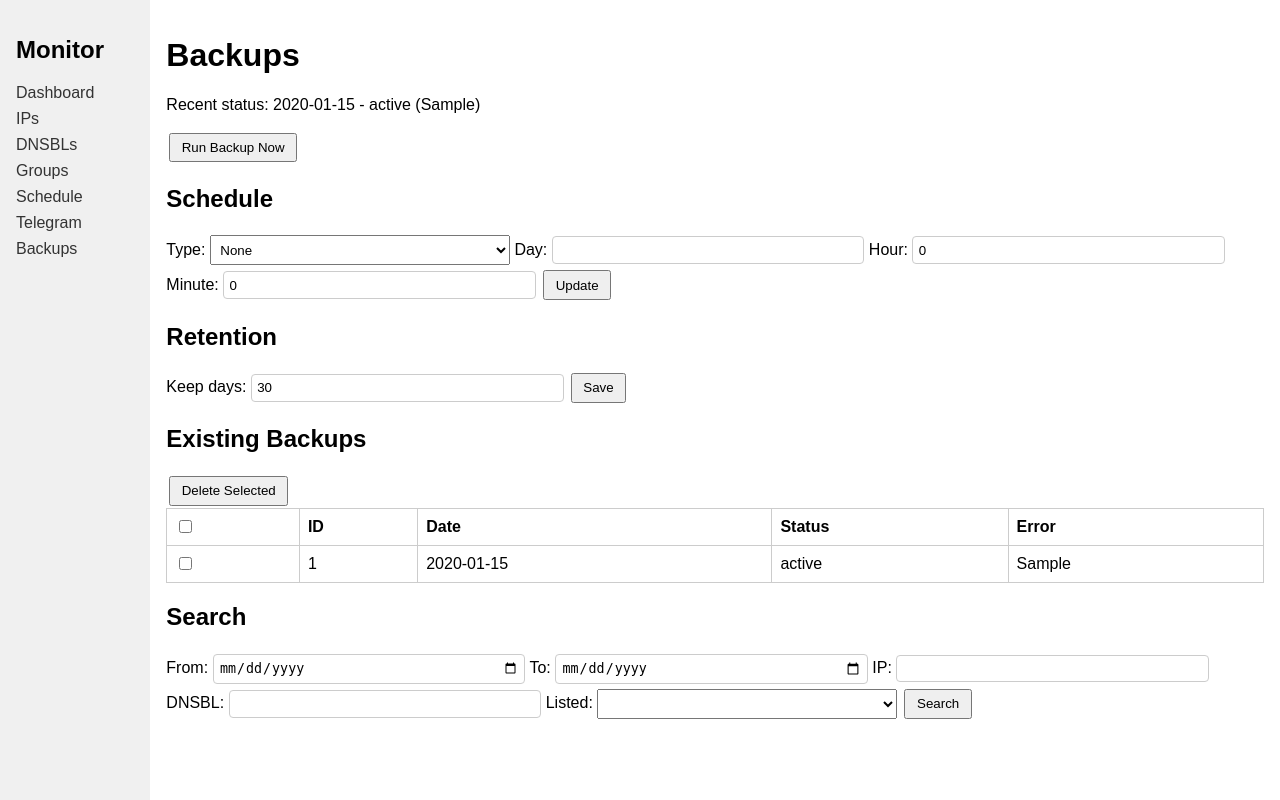
After one commit to Lavine12/Bash, a Flask app: page /backups in a window 1280 px wide. The commit adds this page. Run offline with Flask 3, Linux system fonts and the light colour scheme; data comes from the database, SQL or seed files in the repository; tables that the repository leaves empty hold one stand-in row (values such as "Sample post").

Commit message:
Add backup management with scheduling

```diff
--- a/blacklist_monitor/app.py
+++ b/blacklist_monitor/app.py
@@ -69,6 +69,20 @@ def init_db():
             key TEXT PRIMARY KEY,
             value TEXT
         )''')
+        c.execute('''CREATE TABLE IF NOT EXISTS backups (
+            id INTEGER PRIMARY KEY AUTOINCREMENT,
+            created_at TEXT,
+            status TEXT,
+            error TEXT
+        )''')
+        c.execute('''CREATE TABLE IF NOT EXISTS backup_check_results (
+            id INTEGER PRIMARY KEY AUTOINCREMENT,
+            backup_id INTEGER,
+            ip_id INTEGER,
+            dnsbl_id INTEGER,
+            listed INTEGER,
+            checked_at TEXT
+        )''')
         # ensure upgrade columns exist
         try:
             c.execute('ALTER TABLE ip_addresses ADD COLUMN group_id INTEGER')
@@ -96,6 +110,16 @@ def init_db():
                   ('RESEND_PERIODIC', '1'))
         c.execute('INSERT OR IGNORE INTO settings (key, value) VALUES (?, ?)',
                   ('RESEND_PERIOD', '0'))
+        c.execute('INSERT OR IGNORE INTO settings (key, value) VALUES (?, ?)',
+                  ('BACKUP_RETENTION_DAYS', '30'))
+        c.execute('INSERT OR IGNORE INTO settings (key, value) VALUES (?, ?)',
+                  ('BACKUP_SCHEDULE_TYPE', ''))
+        c.execute('INSERT OR IGNORE INTO settings (key, value) VALUES (?, ?)',
+                  ('BACKUP_SCHEDULE_DAY', ''))
+        c.execute('INSERT OR IGNORE INTO settings (key, value) VALUES (?, ?)',
+                  ('BACKUP_SCHEDULE_HOUR', '0'))
+        c.execute('INSERT OR IGNORE INTO settings (key, value) VALUES (?, ?)',
+                  ('BACKUP_SCHEDULE_MINUTE', '0'))
         if TELEGRAM_TOKEN:
             c.execute('INSERT OR IGNORE INTO settings (key, value) VALUES (?, ?)',
                       ('TELEGRAM_TOKEN', TELEGRAM_TOKEN))
@@ -594,14 +618,148 @@ def schedule_view():
     return render_template('schedule.html', hours=h, minutes=m, next_run=next_run)
 
 
+@app.route('/backups', methods=['GET', 'POST'])
+def backups_view():
+    if request.method == 'POST':
+        action = request.form.get('action', '')
+        if action == 'create':
+            create_backup()
+        elif action == 'delete':
+            ids = request.form.getlist('backup_id')
+            with sqlite3.connect(DB_PATH, timeout=DB_TIMEOUT) as conn:
+                c = conn.cursor()
+                for bid in ids:
+                    c.execute('DELETE FROM backup_check_results WHERE backup_id=?', (bid,))
+                    c.execute('DELETE FROM backups WHERE id=?', (bid,))
+                conn.commit()
+        elif action == 'retention':
+            days = request.form.get('days', '').strip()
+            if days.isdigit():
+                set_setting('BACKUP_RETENTION_DAYS', days)
+        elif action == 'schedule':
+            stype = request.form.get('type', '')
+            day = request.form.get('day', '')
+            hour = request.form.get('hour', '0')
+            minute = request.form.get('minute', '0')
+            set_setting('BACKUP_SCHEDULE_TYPE', stype)
+            set_setting('BACKUP_SCHEDULE_DAY', day)
+            set_setting('BACKUP_SCHEDULE_HOUR', hour)
+            set_setting('BACKUP_SCHEDULE_MINUTE', minute)
+            schedule_backup_job()
+        return redirect(url_for('backups_view'))
+
+    retention_days = int(get_setting('BACKUP_RETENTION_DAYS', '30'))
+    sched_type = get_setting('BACKUP_SCHEDULE_TYPE', '')
+    sched_day = get_setting('BACKUP_SCHEDULE_DAY', '')
+    sched_hour = int(get_setting('BACKUP_SCHEDULE_HOUR', '0'))
+    sched_minute = int(get_setting('BACKUP_SCHEDULE_MINUTE', '0'))
+    with sqlite3.connect(DB_PATH, timeout=DB_TIMEOUT) as conn:
+        c = conn.cursor()
+        backups = c.execute('SELECT id, created_at, status, error FROM backups ORDER BY created_at DESC').fetchall()
+    last_backup = backups[0] if backups else None
+
+    results = None
+    if request.args:
+        q = '''SELECT b.created_at, ip_addresses.ip, dnsbls.domain, r.listed, r.checked_at
+                FROM backup_check_results r
+                JOIN backups b ON b.id=r.backup_id
+                JOIN ip_addresses ON ip_addresses.id=r.ip_id
+                JOIN dnsbls ON dnsbls.id=r.dnsbl_id WHERE 1=1'''
+        params = []
+        start = request.args.get('start', '')
+        end = request.args.get('end', '')
+        ip = request.args.get('ip', '').strip()
+        dnsbl = request.args.get('dnsbl', '').strip()
+        listed = request.args.get('listed', '')
+        if start:
+            q += ' AND b.created_at >= ?'
+            params.append(start)
+        if end:
+            q += ' AND b.created_at <= ?'
+            params.append(end + ' 23:59:59')
+        if ip:
+            q += ' AND ip_addresses.ip LIKE ?'
+            params.append(ip)
+        if dnsbl:
+            q += ' AND dnsbls.domain LIKE ?'
+            params.append(dnsbl)
+        if listed in ('0', '1'):
+            q += ' AND r.listed = ?'
+            params.append(int(listed))
+        q += ' ORDER BY b.created_at DESC LIMIT 100'
+        with sqlite3.connect(DB_PATH, timeout=DB_TIMEOUT) as conn:
+            c = conn.cursor()
+            results = c.execute(q, params).fetchall()
+
+    return render_template('backups.html', backups=backups, last_backup=last_backup,
+                           retention_days=retention_days, sched_type=sched_type,
+                           sched_day=sched_day, sched_hour=sched_hour,
+                           sched_minute=sched_minute, results=results)
+
+
 def scheduled_check():
     if CHECK_INTERVAL_MINUTES > 0:
         check_blacklists()
+
+
+def cleanup_old_backups():
+    days = int(get_setting('BACKUP_RETENTION_DAYS', '0') or 0)
+    if days <= 0:
+        return
+    cutoff = (datetime.datetime.now() - datetime.timedelta(days=days)).strftime('%Y-%m-%d %H:%M:%S')
+    with sqlite3.connect(DB_PATH, timeout=DB_TIMEOUT) as conn:
+        c = conn.cursor()
+        ids = [r[0] for r in c.execute('SELECT id FROM backups WHERE created_at < ?', (cutoff,))]
+        for bid in ids:
+            c.execute('DELETE FROM backup_check_results WHERE backup_id=?', (bid,))
+            c.execute('DELETE FROM backups WHERE id=?', (bid,))
+        conn.commit()
+
+
+def create_backup():
+    timestamp = datetime.datetime.now().strftime('%Y-%m-%d %H:%M:%S')
+    bid = None
+    try:
+        with sqlite3.connect(DB_PATH, timeout=DB_TIMEOUT) as conn:
+            c = conn.cursor()
+            c.execute('INSERT INTO backups (created_at, status) VALUES (?, ?)', (timestamp, 'running'))
+            bid = c.lastrowid
+            rows = c.execute('SELECT ip_id, dnsbl_id, listed, checked_at FROM check_results').fetchall()
+            for r in rows:
+                c.execute('INSERT INTO backup_check_results (backup_id, ip_id, dnsbl_id, listed, checked_at) VALUES (?, ?, ?, ?, ?)', (bid, r[0], r[1], r[2], r[3]))
+            c.execute('UPDATE backups SET status=? WHERE id=?', ('success', bid))
+            conn.commit()
+    except Exception as e:
+        with sqlite3.connect(DB_PATH, timeout=DB_TIMEOUT) as conn:
+            c = conn.cursor()
+            if bid is None:
+                c.execute('INSERT INTO backups (created_at, status, error) VALUES (?, ?, ?)', (timestamp, 'failed', str(e)))
+            else:
+                c.execute('UPDATE backups SET status=?, error=? WHERE id=?', ('failed', str(e), bid))
+            conn.commit()
+    cleanup_old_backups()
+
+
+def schedule_backup_job():
+    job = sched.get_job('backup_job')
+    if job:
+        sched.remove_job('backup_job')
+    stype = get_setting('BACKUP_SCHEDULE_TYPE', '')
+    hour = int(get_setting('BACKUP_SCHEDULE_HOUR', '0') or 0)
+    minute = int(get_setting('BACKUP_SCHEDULE_MINUTE', '0') or 0)
+    day = get_setting('BACKUP_SCHEDULE_DAY', '')
+    if stype == 'daily':
+        sched.add_job(create_backup, 'cron', hour=hour, minute=minute, id='backup_job')
+    elif stype == 'weekly':
+        sched.add_job(create_backup, 'cron', day_of_week=day or 'mon', hour=hour, minute=minute, id='backup_job')
+    elif stype == 'monthly':
+        sched.add_job(create_backup, 'cron', day=day or '1', hour=hour, minute=minute, id='backup_job')
 
 
 if __name__ == '__main__':
     init_db()
     if CHECK_INTERVAL_MINUTES > 0:
         sched.add_job(scheduled_check, 'interval', minutes=CHECK_INTERVAL_MINUTES, id='blacklist_check')
+    schedule_backup_job()
     sched.start()
     app.run(host='0.0.0.0', port=5000)
--- /dev/null
+++ b/blacklist_monitor/templates/backups.html
@@ -0,0 +1,89 @@
+{% extends 'base.html' %}
+{% block content %}
+<h1>Backups</h1>
+<p>Recent status:
+{% if last_backup %}
+    {{ last_backup[1] }} - {{ last_backup[2] }}{% if last_backup[3] %} ({{ last_backup[3] }}){% endif %}
+{% else %}
+    No backups
+{% endif %}
+</p>
+<form method="post">
+    <input type="hidden" name="action" value="create">
+    <button type="submit">Run Backup Now</button>
+</form>
+<h2>Schedule</h2>
+<form method="post">
+    <input type="hidden" name="action" value="schedule">
+    <label>Type:</label>
+    <select name="type" class="wide-select">
+        <option value="" {% if sched_type == '' %}selected{% endif %}>None</option>
+        <option value="daily" {% if sched_type == 'daily' %}selected{% endif %}>Daily</option>
+        <option value="weekly" {% if sched_type == 'weekly' %}selected{% endif %}>Weekly</option>
+        <option value="monthly" {% if sched_type == 'monthly' %}selected{% endif %}>Monthly</option>
+    </select>
+    <label>Day:</label>
+    <input type="text" name="day" value="{{ sched_day }}" class="telegram-input">
+    <label>Hour:</label>
+    <input type="number" name="hour" value="{{ sched_hour }}" min="0" max="23" class="telegram-input">
+    <label>Minute:</label>
+    <input type="number" name="minute" value="{{ sched_minute }}" min="0" max="59" class="telegram-input">
+    <input type="submit" value="Update">
+</form>
+<h2>Retention</h2>
+<form method="post">
+    <input type="hidden" name="action" value="retention">
+    <label>Keep days:</label>
+    <input type="number" name="days" value="{{ retention_days }}" min="0" class="telegram-input">
+    <input type="submit" value="Save">
+</form>
+<h2>Existing Backups</h2>
+<form method="post">
+    <input type="hidden" name="action" value="delete">
+    <button type="submit">Delete Selected</button>
+    <table>
+        <tr><th><input type="checkbox" onclick="toggleAll(this)"></th><th>ID</th><th>Date</th><th>Status</th><th>Error</th></tr>
+        {% for b in backups %}
+        <tr>
+            <td><input type="checkbox" name="backup_id" value="{{ b[0] }}"></td>
+            <td>{{ b[0] }}</td>
+            <td>{{ b[1] }}</td>
+            <td>{{ b[2] }}</td>
+            <td>{{ b[3] }}</td>
+        </tr>
+        {% endfor %}
+    </table>
+</form>
+<h2>Search</h2>
+<form method="get">
+    <label>From:</label>
+    <input type="date" name="start" value="{{ request.args.start }}" class="telegram-input">
+    <label>To:</label>
+    <input type="date" name="end" value="{{ request.args.end }}" class="telegram-input">
+    <label>IP:</label>
+    <input type="text" name="ip" value="{{ request.args.ip }}" class="telegram-input">
+    <label>DNSBL:</label>
+    <input type="text" name="dnsbl" value="{{ request.args.dnsbl }}" class="telegram-input">
+    <label>Listed:</label>
+    <select name="listed" class="wide-select">
+        <option value="" {% if request.args.listed == '' %}selected{% endif %}></option>
+        <option value="1" {% if request.args.listed == '1' %}selected{% endif %}>Yes</option>
+        <option value="0" {% if request.args.listed == '0' %}selected{% endif %}>No</option>
+    </select>
+    <input type="submit" value="Search">
+</form>
+{% if results %}
+<table>
+<tr><th>Date</th><th>IP</th><th>DNSBL</th><th>Listed</th><th>Checked At</th></tr>
+{% for r in results %}
+<tr>
+    <td>{{ r[0] }}</td>
+    <td>{{ r[1] }}</td>
+    <td>{{ r[2] }}</td>
+    <td>{{ 'yes' if r[3] else 'no' }}</td>
+    <td>{{ r[4] }}</td>
+</tr>
+{% endfor %}
+</table>
+{% endif %}
+{% endblock %}
--- a/blacklist_monitor/templates/base.html
+++ b/blacklist_monitor/templates/base.html
@@ -16,6 +16,7 @@
             <li><a href="{{ url_for('manage_groups') }}">Groups</a></li>
             <li><a href="{{ url_for('schedule_view') }}">Schedule</a></li>
             <li><a href="{{ url_for('telegram_settings') }}">Telegram</a></li>
+            <li><a href="{{ url_for('backups_view') }}">Backups</a></li>
         </ul>
     </div>
     <div class="content">
```
Also changed, not shown: blacklist_monitor/README.md.
